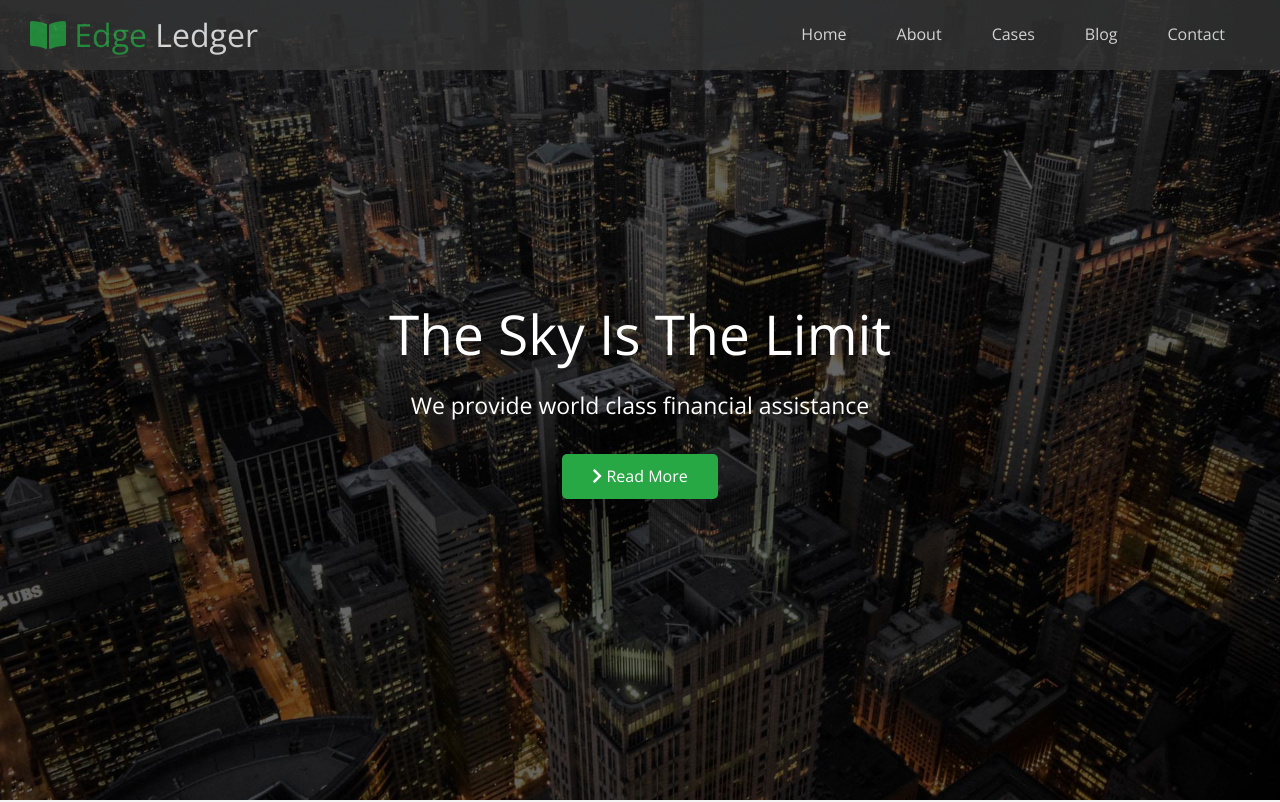
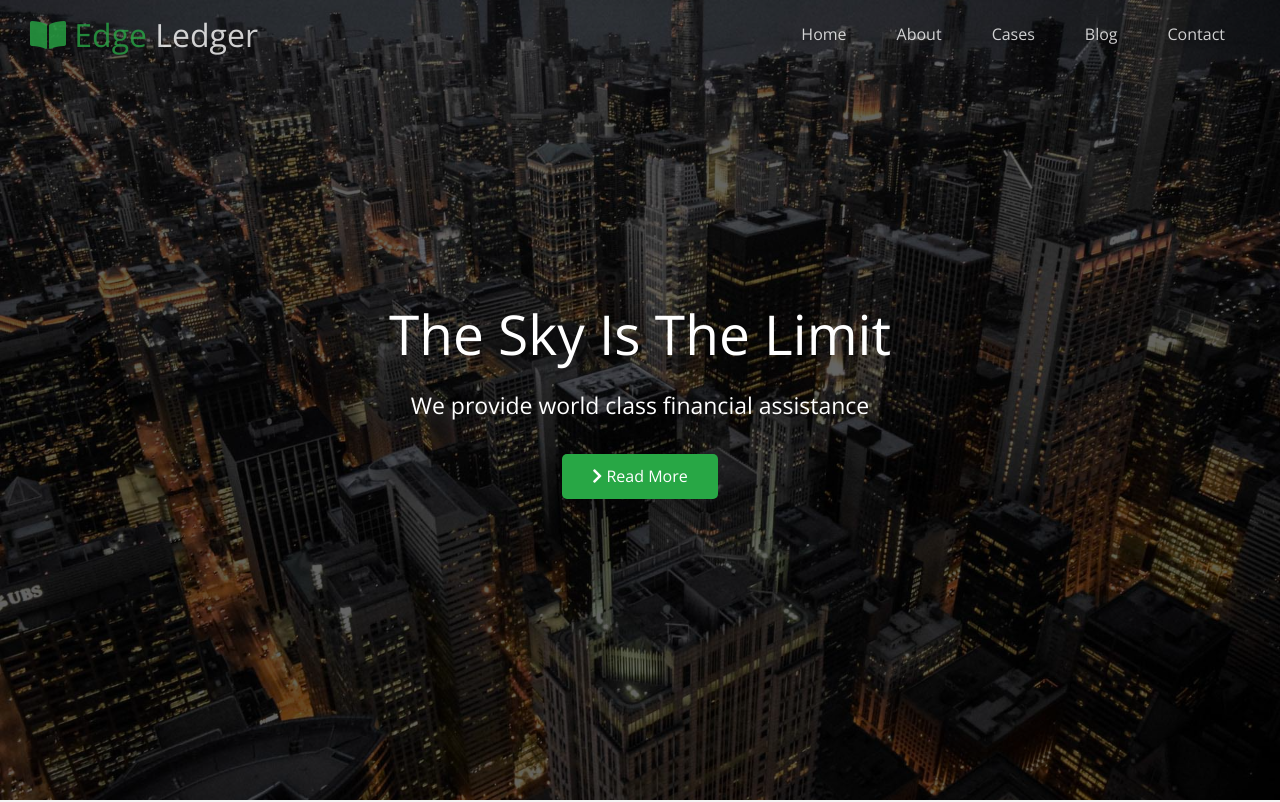
Before and after one commit to hasantokul/EdgeLedger-Webpage-Design, a plain HTML site: page index.html in a window 1280 px wide. Shown: the top 802 px of the page. Drawn offline with nearby package versions, Linux system fonts and the light colour scheme.

Commit message:
Add littlejavascript to make it more dynamic and removed some problems

```diff
--- a/css/style.css
+++ b/css/style.css
@@ -49,6 +49,7 @@ img {
     position: fixed;
     top: 0px;
     padding: 0 30px;
+
 }
 
 .navbar a {
@@ -67,6 +68,10 @@ img {
 
 .navbar .logo {
     font-weight: 400;
+}
+
+.top {
+    background: transparent;
 }
 
 .hero {
@@ -114,7 +119,7 @@ img {
 
 .blog {
     background: url("../image_resources/home/blog.jpg") no-repeat center center/cover;
-    height: 50vh;
+    height: 100%;
 }
 
 .icons {
--- a/css/utilities.css
+++ b/css/utilities.css
@@ -68,6 +68,7 @@
 .flex-columns .column {
     display: flex;
     flex-direction: column;
+
     width: 100%;
     flex: 1;
 
--- a/index.html
+++ b/index.html
@@ -16,7 +16,7 @@
   </head>
   <body id="home">
     <header class="hero">
-      <div class="navbar" id="navbar">
+      <div class="navbar top" id="navbar">
         <h1 class="logo">
           <span class="text-primary"
             ><i class="fas fa-book-open"></i> Edge
@@ -226,5 +226,24 @@
       </div>
       <p>Copyright @ 2020 - EgdeLedger</p>
     </footer>
+
+    <script>
+
+      const navbar = document.getElementById("navbar")
+
+
+
+      window.onscroll = function(){
+        if(window.pageYOffset >  100){
+          navbar.classList.remove("top")
+
+        }else {
+          navbar.classList.add("top")
+        }
+      }
+
+
+
+    </script>
   </body>
 </html>
```
